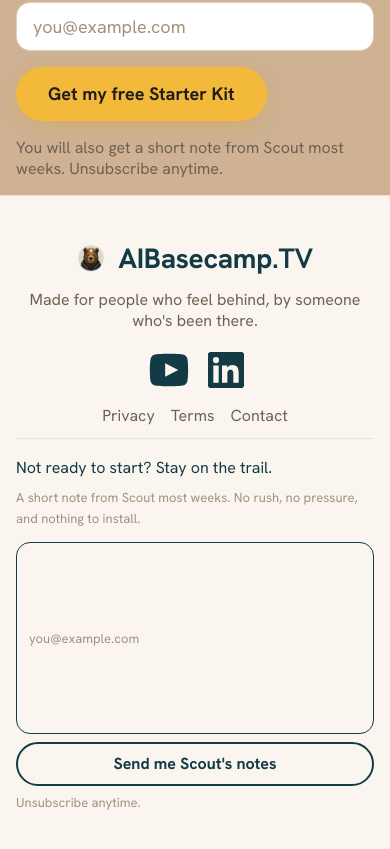
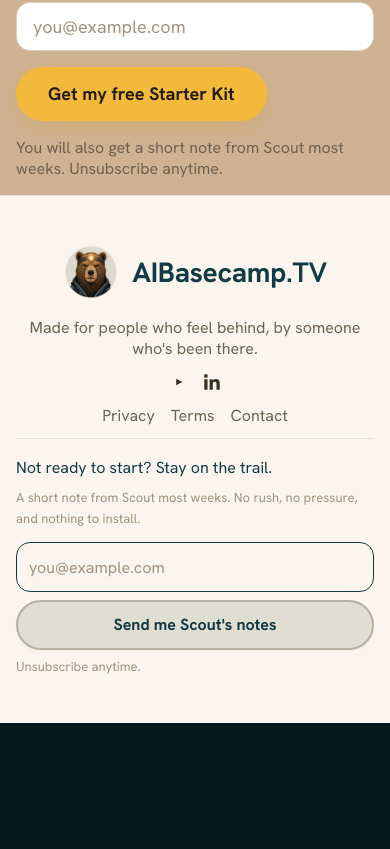
Before and after one commit to drattray45/AIBasecampTV, a React (Vite) app: page / in a window 390 px wide. Shown: the part 6478-7327 px from the top of the page. After the commit the page ends 7201 px from the top, so only its background shows below. Built offline with nearby package versions, Linux system fonts and the light colour scheme.

Commit message:
mobile email field fix

```diff
--- a/LandingPage.jsx
+++ b/LandingPage.jsx
@@ -718,10 +718,10 @@
 
 function YouTubeIcon() {
   return (
-    <svg className="site-footer__social-icon site-footer__social-icon--youtube" viewBox="0 0 24 24" aria-hidden="true">
+    <svg className="site-footer__social-icon" viewBox="0 0 24 24" aria-hidden="true">
       <path
         fill="currentColor"
-        d="M21.582 6.186c-.23-1.12-1.12-2-2.31-2.23C17.252 3.545 12 3.545 12 3.545s-5.252 0-7.272.411c-1.19.23-2.08 1.11-2.31 2.23C2 8.07 2 12 2 12s0 3.93.411 5.814c.23 1.12 1.12 2 2.31 2.23 2.02.411 7.272.411 7.272.411s5.252 0 7.272-.411c1.19-.23 2.08-1.11 2.31-2.23.411-1.884.411-5.814.411-5.814s0-3.93-.411-5.814zM10 15.464V8.536L16.818 12 10 15.464z"
+        d="M10 15.464V8.536L16.818 12 10 15.464z"
       />
     </svg>
   );
@@ -732,7 +732,15 @@
     <svg className="site-footer__social-icon" viewBox="0 0 24 24" aria-hidden="true">
       <path
         fill="currentColor"
-        d="M20.447 20.452h-3.554v-5.569c0-1.328-.027-3.037-1.852-3.037-1.853 0-2.136 1.445-2.136 2.939v5.667H9.351V9h3.414v1.561h.046c.477-.9 1.637-1.85 3.37-1.85 3.601 0 4.267 2.37 4.267 5.455v6.286zM5.337 7.433a2.062 2.062 0 1 1 0-4.124 2.062 2.062 0 0 1 0 4.124zM7.119 20.452H3.555V9h3.564v11.452zM22.225 0H1.771C.792 0 0 .774 0 1.729v20.542C0 23.227.792 24 1.771 24h20.451C23.2 24 24 23.227 24 22.271V1.729C24 .774 23.2 0 22.222 0h.003z"
+        d="M20.447 20.452h-3.554v-5.569c0-1.328-.027-3.037-1.852-3.037-1.853 0-2.136 1.445-2.136 2.939v5.667H9.351V9h3.414v1.561h.046c.477-.9 1.637-1.85 3.37-1.85 3.601 0 4.267 2.37 4.267 5.455v6.286z"
+      />
+      <path
+        fill="currentColor"
+        d="M5.337 7.433a2.062 2.062 0 1 1 0-4.124 2.062 2.062 0 0 1 0 4.124z"
+      />
+      <path
+        fill="currentColor"
+        d="M7.119 20.452H3.555V9h3.564v11.452z"
       />
     </svg>
   );
--- a/landing.css
+++ b/landing.css
@@ -1346,8 +1346,8 @@
 }
 
 .site-footer__logo .logo__mark--circle {
-  width: 3.25rem;
-  height: 3.25rem;
+  width: 3.25rem !important;
+  height: 3.25rem !important;
 }
 
 .site-footer__logo > span:last-of-type,
@@ -1367,8 +1367,8 @@
   display: flex;
   align-items: center;
   justify-content: center;
-  gap: var(--social-icon-gap);
-  margin-top: var(--space-4);
+  gap: var(--footer-social-icon-gap);
+  margin-top: var(--space-3);
 }
 
 .site-footer__social-link {
@@ -1392,13 +1392,9 @@
 
 .site-footer__social-icon {
   display: block;
-  width: var(--social-icon-size);
-  height: var(--social-icon-size);
-}
-
-.site-footer__social-icon--youtube {
-  width: var(--social-icon-size-youtube);
-  height: var(--social-icon-size-youtube);
+  width: var(--footer-social-icon-size);
+  height: var(--footer-social-icon-size);
+  flex-shrink: 0;
 }
 
 .site-footer__nav {
@@ -1502,16 +1498,18 @@
   flex-shrink: 0;
   font-size: var(--text-2xs);
   font-weight: var(--fw-semibold);
+  background: var(--footer-submit-bg) !important;
   color: var(--footer-wordmark) !important;
-  border-color: var(--footer-wordmark) !important;
-  box-shadow: none;
+  border-color: var(--footer-submit-border) !important;
+  box-shadow: var(--shadow-sm);
 }
 
 .site-footer-newsletter__submit:hover,
 .site-footer-newsletter__submit:focus-visible {
-  color: var(--footer-social-color-hover) !important;
-  border-color: var(--footer-social-color-hover) !important;
-  box-shadow: none;
+  background: var(--footer-submit-bg-hover) !important;
+  color: var(--footer-wordmark) !important;
+  border-color: var(--footer-submit-border) !important;
+  box-shadow: var(--shadow-sm);
   transform: none;
 }
 
@@ -1921,9 +1919,19 @@
     align-items: stretch;
   }
 
+  .site-footer-newsletter__input {
+    flex: 0 0 auto;
+    width: 100%;
+    height: 3.125rem;
+    min-height: 3.125rem;
+    max-height: 3.125rem;
+    font-size: var(--text-sm);
+  }
+
   .site-footer-newsletter__submit {
     width: 100%;
-    min-height: var(--tap-target-min);
+    min-height: 3.125rem;
+    font-size: var(--text-sm);
   }
 }
 
@@ -1957,6 +1965,11 @@
     font-size: 1.375rem;
   }
 
+  .site-footer__logo .logo__mark--circle {
+    width: 3.5rem !important;
+    height: 3.5rem !important;
+  }
+
   .tools-bar__chips {
     justify-content: flex-start;
   }
--- a/tokens/colors.css
+++ b/tokens/colors.css
@@ -78,10 +78,13 @@
   --social-icon-color: var(--tool-logo-ink);
   --social-icon-color-hover: var(--brown-500);
 
-  /* Footer — deep teal wordmark + social on warm paper */
+  /* Footer — deep teal wordmark; social matches quiet tool-logo ink */
   --footer-wordmark: var(--teal-800);
-  --footer-social-color: var(--teal-800);
-  --footer-social-color-hover: var(--teal-700);
+  --footer-social-color: var(--tool-logo-ink);
+  --footer-social-color-hover: var(--brown-500);
+  --footer-submit-bg: color-mix(in srgb, var(--footer-wordmark) 9%, var(--paper-100));
+  --footer-submit-bg-hover: color-mix(in srgb, var(--footer-wordmark) 14%, var(--paper-100));
+  --footer-submit-border: color-mix(in srgb, var(--footer-wordmark) 20%, var(--paper-300));
 
   /* Lead magnet — kraft / manila step between cream FAQ and beacon CTA */
   --surface-sand:        color-mix(in srgb, var(--paper-300) 58%, var(--brown-300));
--- a/tokens/spacing.css
+++ b/tokens/spacing.css
@@ -125,4 +125,6 @@
   --social-icon-size:           2.25rem;
   --social-icon-size-youtube:   2.875rem;
   --social-icon-gap:            var(--space-4);
+  --footer-social-icon-size:    1.375rem;
+  --footer-social-icon-gap:     var(--space-3);
 }
```
